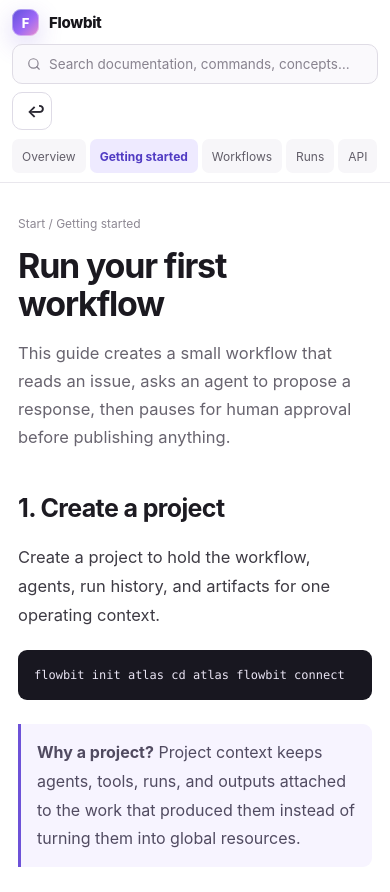
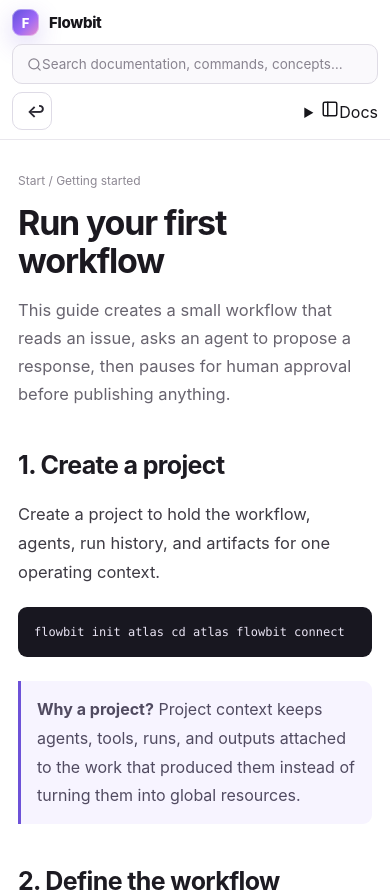
Before and after one commit to dengmengmian/fanui, a Next.js app in the folder dogfood/003/: page /docs/getting-started in a window 390 px wide. Shown: the top 892 px of the page. Built offline with nearby package versions, Linux system fonts and the light colour scheme.

Commit message:
Replace mobile docs chips with navigation drawer

```diff
--- a/dogfood/003/components/docs-shell.tsx
+++ b/dogfood/003/components/docs-shell.tsx
@@ -1,8 +1,31 @@
 import Link from "next/link";
-import { Search } from "lucide-react";
+import { PanelLeft, Search } from "lucide-react";
 import { Brand } from "./site";
 
-export function DocsTop({active="home"}:{active?:"home"|"getting-started"}){return <div className="docs-top"><div className="docs-top-inner"><Brand/><div className="docs-search"><Search size={14} style={{marginRight:8}}/>Search documentation, commands, concepts…</div><Link className="btn" style={{height:36}} href="/">Back to Flowbit</Link></div><nav className="docs-mobile-nav" aria-label="Mobile documentation"><Link href="/docs" className={active==='home'?'active':''}>Overview</Link><Link href="/docs/getting-started" className={active==='getting-started'?'active':''}>Getting started</Link><Link href="/docs">Workflows</Link><Link href="/docs">Runs</Link><Link href="/docs">API</Link></nav></div>}
+export function DocsTop({active="home"}:{active?:"home"|"getting-started"}){
+  return <div className="docs-top">
+    <div className="docs-top-inner">
+      <Brand/>
+      <div className="docs-search"><Search size={15} aria-hidden="true"/>Search documentation, commands, concepts…</div>
+      <Link className="btn docs-back" style={{height:36}} href="/">Back to Flowbit</Link>
+      <details className="docs-mobile-menu">
+        <summary className="docs-menu-trigger" aria-label="Open documentation navigation"><PanelLeft size={18}/><span>Docs</span></summary>
+        <div className="docs-mobile-drawer">
+          <div className="docs-drawer-group">Start</div>
+          <Link className={active==='home'?'active':''} href="/docs">Overview</Link>
+          <Link className={active==='getting-started'?'active':''} href="/docs/getting-started">Getting started</Link>
+          <div className="docs-drawer-group">Build</div>
+          <Link href="/docs">Workflows</Link><Link href="/docs">Agents</Link><Link href="/docs">Tools & MCP</Link><Link href="/docs">Triggers</Link>
+          <div className="docs-drawer-group">Operate</div>
+          <Link href="/docs">Runs & traces</Link><Link href="/docs">Approvals</Link><Link href="/docs">Artifacts</Link><Link href="/docs">Environments</Link>
+          <div className="docs-drawer-group">Reference</div>
+          <Link href="/docs">CLI</Link><Link href="/docs">API</Link><Link href="/docs">Security</Link>
+          <Link className="docs-drawer-back" href="/">Back to Flowbit</Link>
+        </div>
+      </details>
+    </div>
+  </div>
+}
 
 export function DocsSidebar({active="home"}:{active?:string}){
   return <aside className="docs-sidebar"><div className="docs-group">Start</div><Link className={`docs-link ${active==='home'?'active':''}`} href="/docs">Overview</Link><Link className={`docs-link ${active==='getting-started'?'active':''}`} href="/docs/getting-started">Getting started</Link><div className="docs-group">Build</div><div className="docs-link">Workflows</div><div className="docs-link">Agents</div><div className="docs-link">Tools & MCP</div><div className="docs-link">Triggers</div><div className="docs-group">Operate</div><div className="docs-link">Runs & traces</div><div className="docs-link">Approvals</div><div className="docs-link">Artifacts</div><div className="docs-link">Environments</div><div className="docs-group">Reference</div><div className="docs-link">CLI</div><div className="docs-link">API</div><div className="docs-link">Security</div></aside>
```
